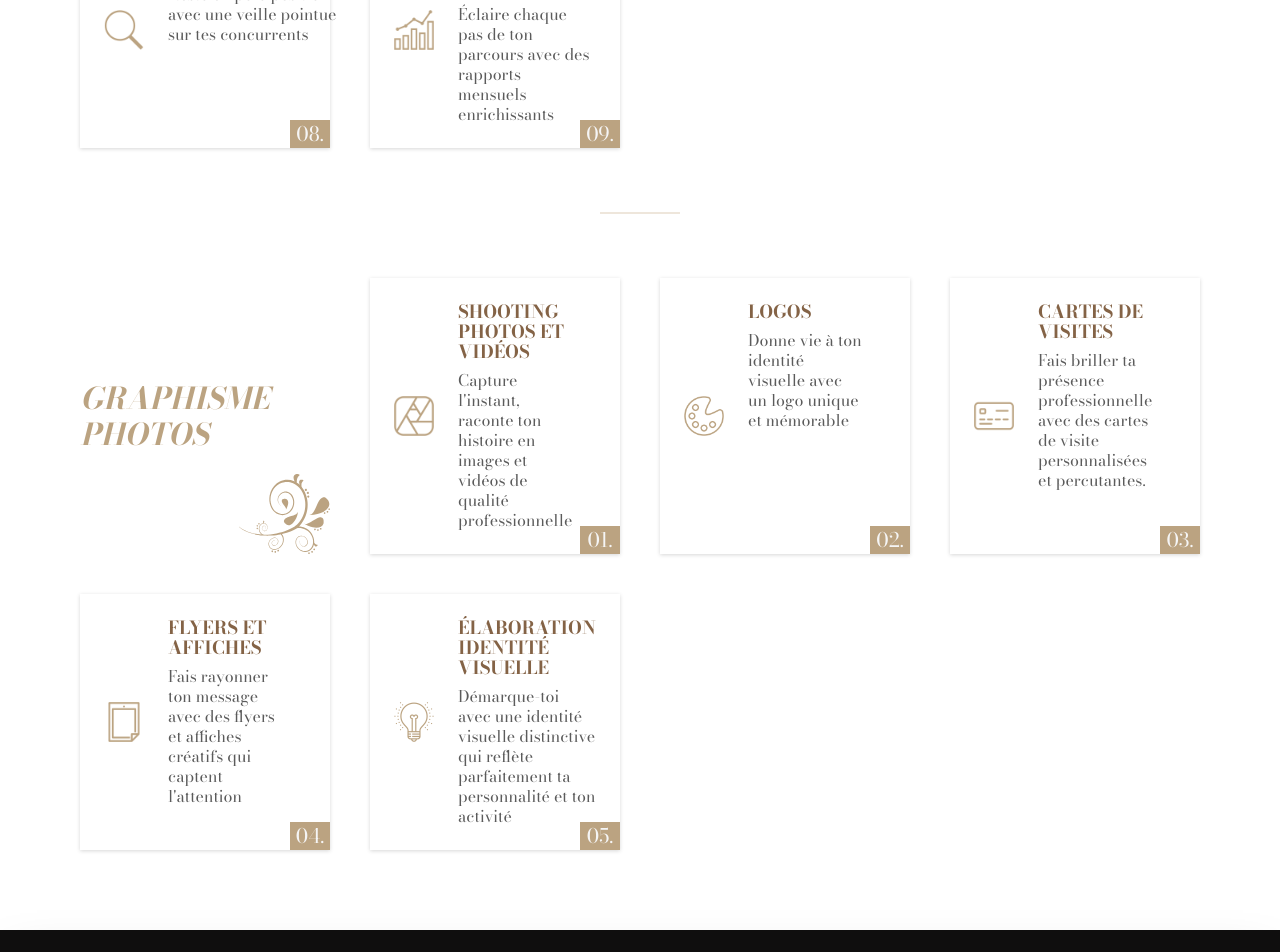
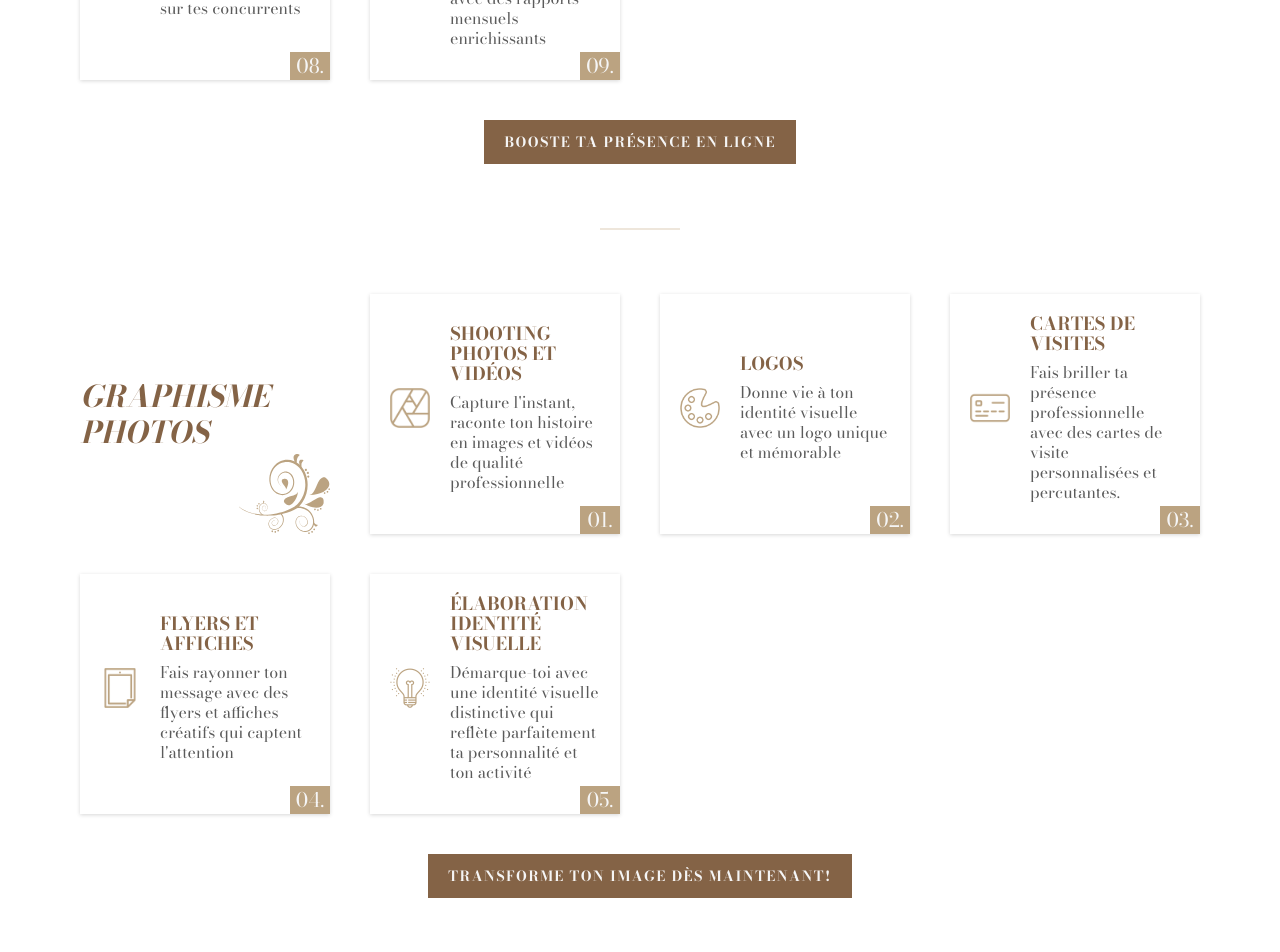
Before and after one commit to MarianBonhomme/betty-marketing, a React (Vite) app: page / in a window 1280 px wide. Shown: the part 2040-2992 px from the top of the page. Built offline with nearby package versions, Linux system fonts and the light colour scheme.

Commit message:
style services

```diff
--- a/src/components/Button.jsx
+++ b/src/components/Button.jsx
@@ -3,7 +3,7 @@ import React from "react";
 export default function Button({ text, clicked, css }) {
   return (
     <div
-      className={`max-w-fit cursor-pointer px-5 py-3 uppercase text-white tracking-widest ${css && css} transition hover:brightness-125`}
+      className={`max-w-fit cursor-pointer px-5 py-3 uppercase text-white tracking-widest ${css && css} transition hover:brightness-110`}
       onClick={clicked}
     >
       {text}
--- a/src/components/Services.jsx
+++ b/src/components/Services.jsx
@@ -1,6 +1,7 @@
 import React from "react";
 import Title from "./Title";
 import Text from "./Text";
+import Button from "./Button";
 
 export default function Services() {
   const cmServices = [
@@ -105,7 +106,7 @@ export default function Services() {
       </div>
       <div className="grid grid-cols-4 gap-10">
         <div className="relative flex items-center">
-          <h3 className="text-3xl font-bold uppercase italic text-primary">
+          <h3 className="text-3xl font-bold uppercase italic text-secondary">
             Community Management
           </h3>
           <img
@@ -119,7 +120,7 @@ export default function Services() {
             <img
               src={`src/assets/images/${service.image}`}
               alt={service.title}
-              className="h-10 w-10 select-none self-center"
+              className="h-10 w-10 select-"
             />
             <div>
               <h3 className="mb-2 text-lg/5 font-bold uppercase text-secondary">
@@ -128,15 +129,19 @@ export default function Services() {
               <Text>{service.description}</Text>
             </div>
             <span className="absolute bottom-0 right-0 flex h-7 w-10 select-none items-end justify-center bg-primary text-xl text-white">
-              {`${(index + 1).toString().padStart(2, '0')}.`}
+              {`${(index + 1).toString().padStart(2, "0")}.`}
             </span>
           </Card>
         ))}
       </div>
-      <div className="h-[2px] w-20 block mx-auto my-16 bg-light"></div>
+      <Button
+        text={"Booste ta présence en ligne"}
+        css={"bg-secondary text-black font-bold text-sm mt-10 mx-auto"}
+      ></Button>
+      <div className="mx-auto my-16 block h-[2px] w-20 bg-light"></div>
       <div className="grid grid-cols-4 gap-10">
         <div className="relative flex items-center">
-          <h3 className="text-3xl font-bold uppercase italic text-primary">
+          <h3 className="text-3xl font-bold uppercase italic text-secondary">
             Graphisme<br></br>Photos
           </h3>
           <img
@@ -150,7 +155,7 @@ export default function Services() {
             <img
               src={`src/assets/images/${service.image}`}
               alt={service.title}
-              className="h-10 w-10 select-none self-center"
+              className="h-10 w-10 select-none"
             />
             <div>
               <h3 className="mb-2 text-lg/5 font-bold uppercase text-secondary">
@@ -159,17 +164,21 @@ export default function Services() {
               <Text>{service.description}</Text>
             </div>
             <span className="absolute bottom-0 right-0 flex h-7 w-10 select-none items-end justify-center bg-primary text-xl text-white">
-              {`${(index + 1).toString().padStart(2, '0')}.`}
+              {`${(index + 1).toString().padStart(2, "0")}.`}
             </span>
           </Card>
         ))}
       </div>
+      <Button
+        text={"Transforme ton image dès maintenant!"}
+        css={"bg-secondary text-black font-bold text-sm mt-10 mx-auto"}
+      ></Button>
     </section>
   );
 }
 
 function Card({ children }) {
   return (
-    <div className="shadow-card relative flex gap-6 p-6 pr-12">{children}</div>
+    <div className="shadow-card relative flex items-center gap-5 p-5 pb-8">{children}</div>
   );
 }
```
